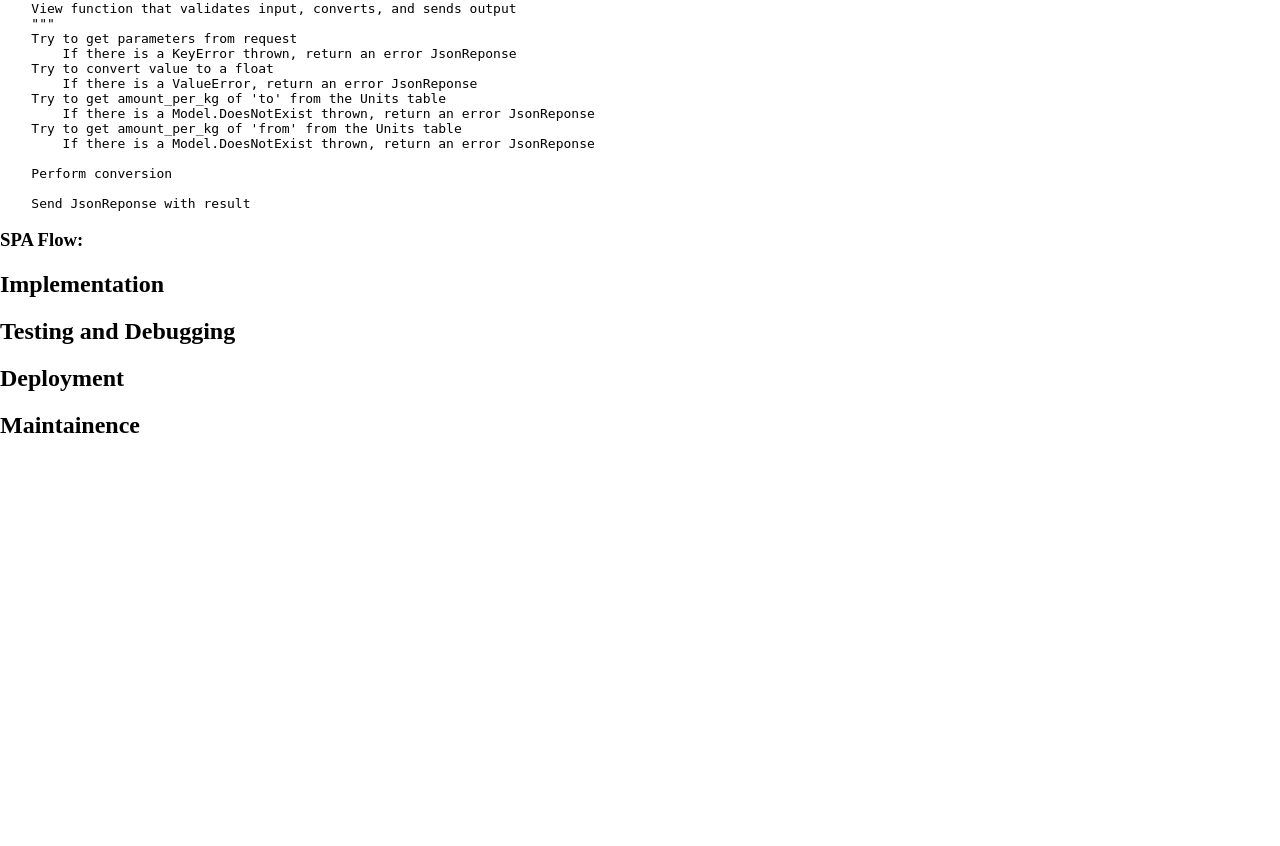
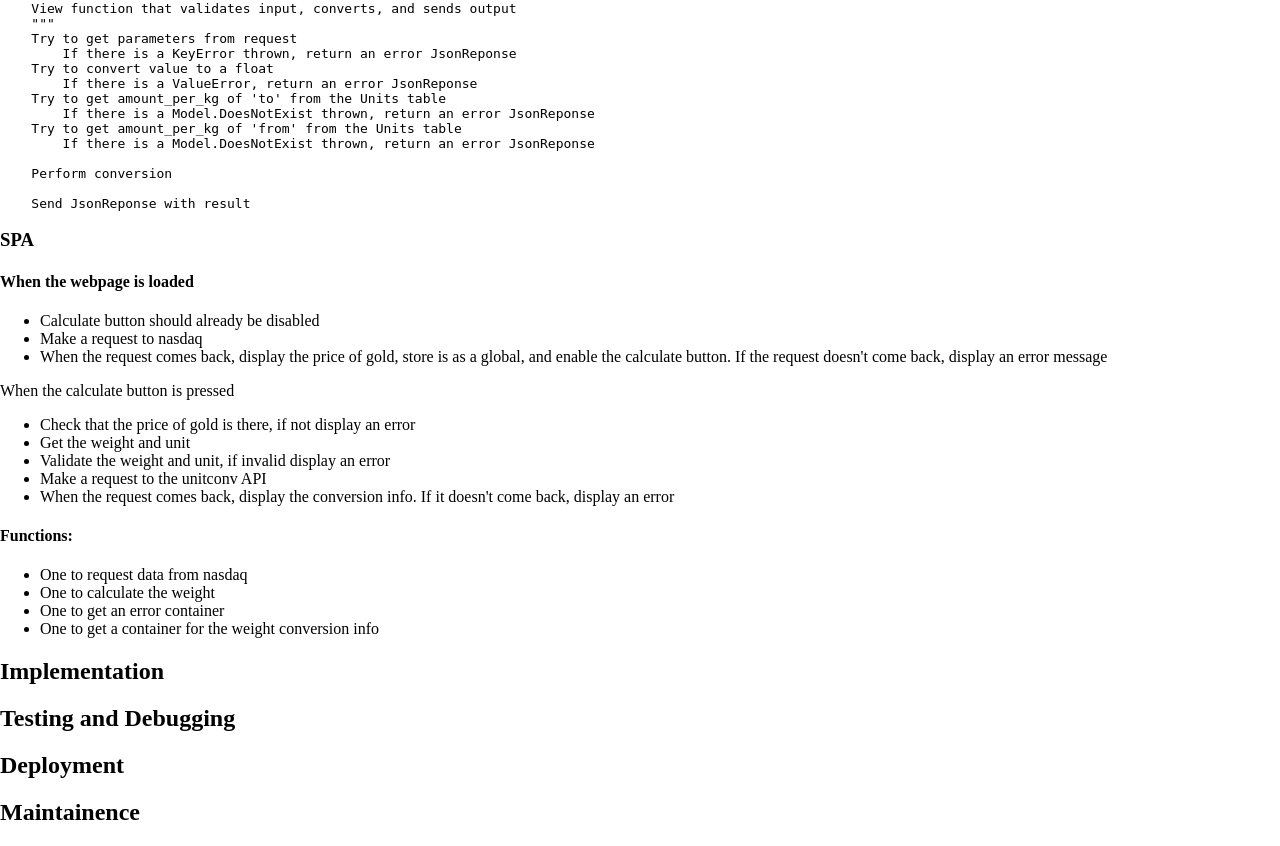
Before and after one commit to flame4276/weight-in-gold, a Django app: page /gold/plan in a window 1280 px wide. Shown: the part 2753-3599 px from the top of the page. Before the commit the page ends 3186 px from the top, so only its background shows below. Run offline with Django 4.2, Linux system fonts and the light colour scheme.

Commit message:
Did design for SPA

```diff
--- a/gold/templates/gold/plan.html
+++ b/gold/templates/gold/plan.html
@@ -200,9 +200,28 @@
     Send JsonReponse with result
 </code></pre>
 
-            <h3>SPA Flow:</h3>
+            <h3>SPA</h3>
+            <h4>When the webpage is loaded</h4>
             <ul>
+                <li>Calculate button should already be disabled</li>
+                <li>Make a request to nasdaq</li>
+                <li>When the request comes back, display the price of gold, store is as a global, and enable the calculate button. If the request doesn't come back, display an error message</li>
+            </ul>
+            When the calculate button is pressed
+            <ul>
+                <li>Check that the price of gold is there, if not display an error</li>
+                <li>Get the weight and unit</li>
+                <li>Validate the weight and unit, if invalid display an error</li>
+                <li>Make a request to the unitconv API</li>
+                <li>When the request comes back, display the conversion info. If it doesn't come back, display an error</li>
+            </ul>
 
+            <h4>Functions:</h4>
+            <ul>
+                <li>One to request data from nasdaq</li>
+                <li>One to calculate the weight</li>
+                <li>One to get an error container</li>
+                <li>One to get a container for the weight conversion info</li>
             </ul>
         </div>
         <div class="container">
```
